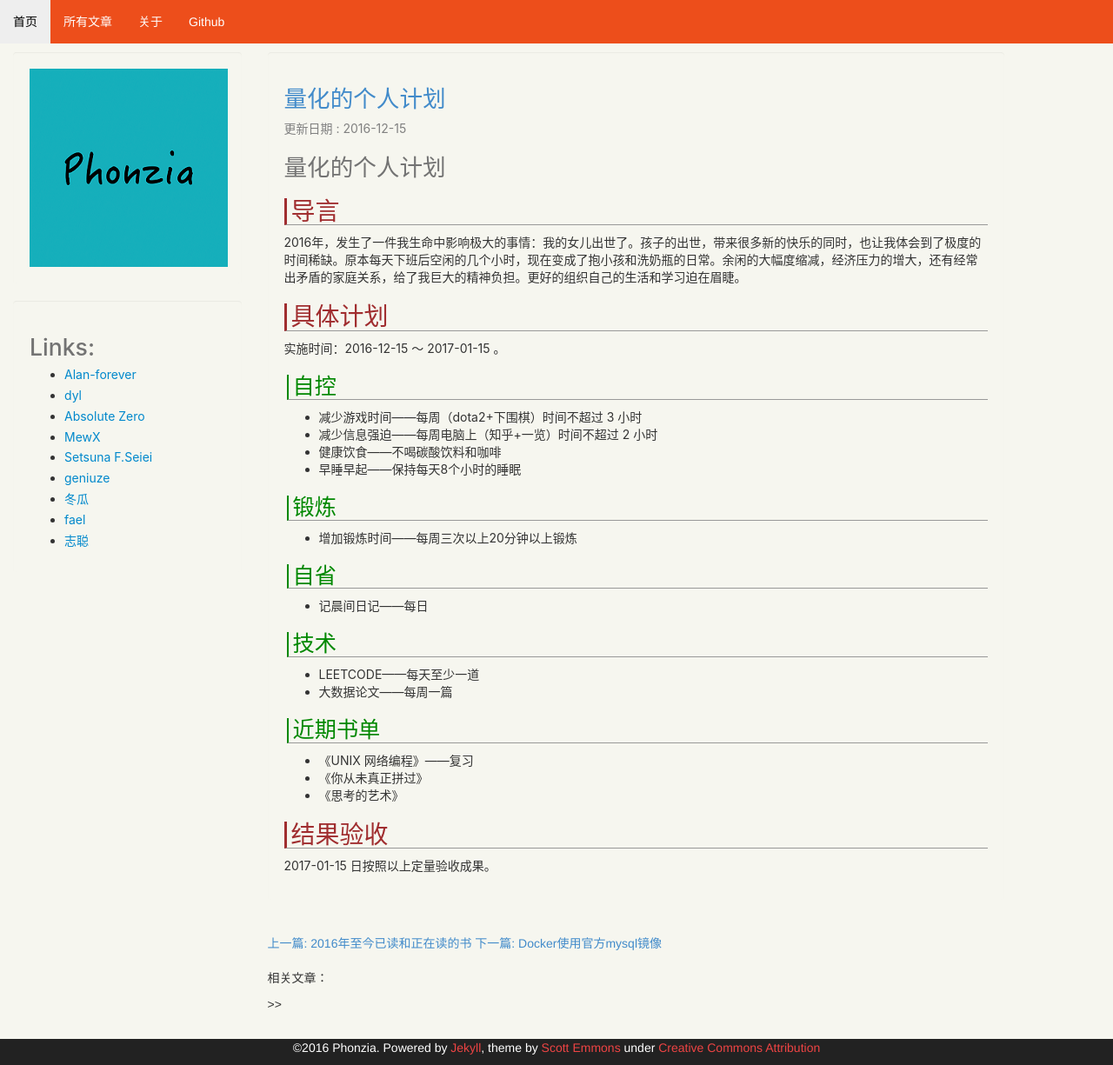
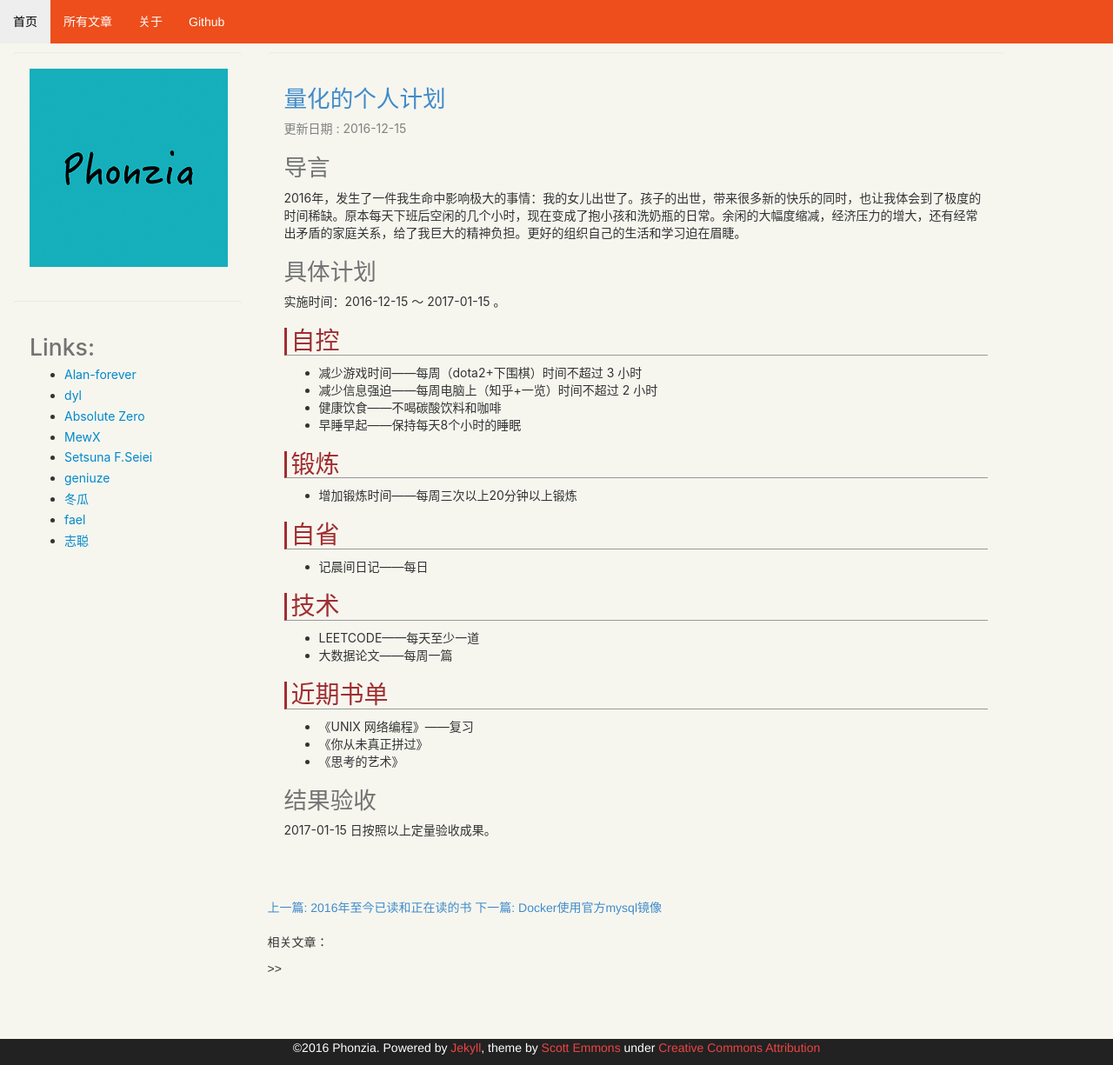
Before and after one commit to phonzia/old_blog, a Jekyll site: the page built from _posts/2016-12-15-量化的个人计划.md, in a window 1280 px wide and 1225 px high. Shown: the whole window at 87% size. Built offline with Jekyll 4.4.1, drawn with Linux system fonts in a browser that asks for light colours; Markdown is read by kramdown in place of the engine named in the settings; comment, search, counter and statistics services are not loaded.

Commit message:
modify post

```diff
--- a/_posts/2016-12-15-量化的个人计划.md
+++ b/_posts/2016-12-15-量化的个人计划.md
@@ -4,43 +4,41 @@ layout: post
 categories: ''
 tags: ''
 ---
-# 量化的个人计划
-
-## 导言
+# 导言
 
 2016年，发生了一件我生命中影响极大的事情：我的女儿出世了。孩子的出世，带来很多新的快乐的同时，也让我体会到了极度的时间稀缺。原本每天下班后空闲的几个小时，现在变成了抱小孩和洗奶瓶的日常。余闲的大幅度缩减，经济压力的增大，还有经常出矛盾的家庭关系，给了我巨大的精神负担。更好的组织自己的生活和学习迫在眉睫。
 
 <!--more-->
 
-## 具体计划
+# 具体计划
 
 实施时间：2016-12-15 ～ 2017-01-15 。
 
-###自控
+##自控
 
 * 减少游戏时间——每周（dota2+下围棋）时间不超过 3 小时
 * 减少信息强迫——每周电脑上（知乎+一览）时间不超过 2 小时
 * 健康饮食——不喝碳酸饮料和咖啡
 * 早睡早起——保持每天8个小时的睡眠
 
-###锻炼
+##锻炼
 
 * 增加锻炼时间——每周三次以上20分钟以上锻炼
 
-### 自省
+## 自省
 
 * 记晨间日记——每日
 
-### 技术
+## 技术
 
 * LEETCODE——每天至少一道
 * 大数据论文——每周一篇
 
-### 近期书单
+## 近期书单
 
 * 《UNIX 网络编程》——复习
 * 《你从未真正拼过》
 * 《思考的艺术》
 
-## 结果验收
+# 结果验收
 2017-01-15 日按照以上定量验收成果。
```
